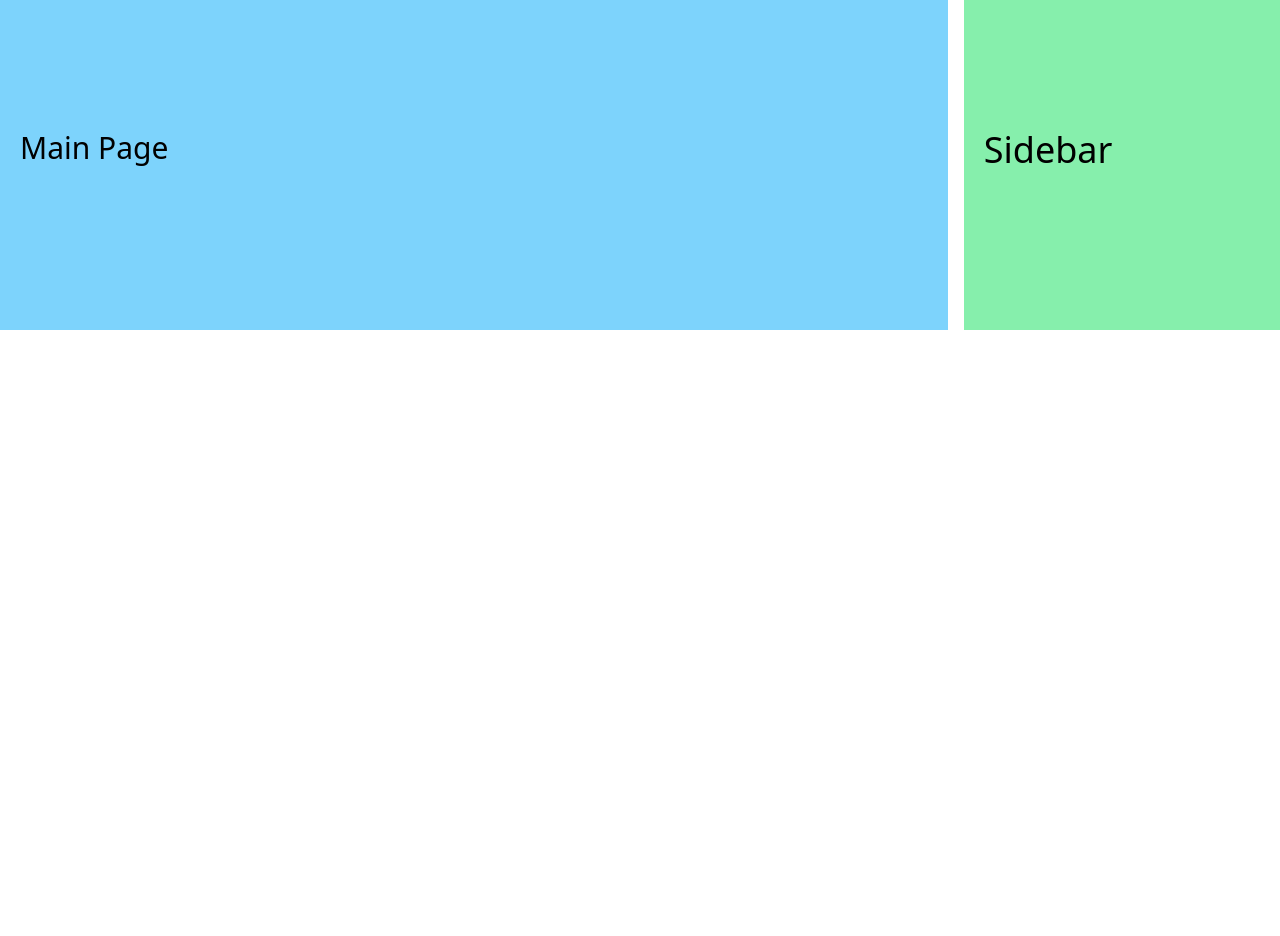
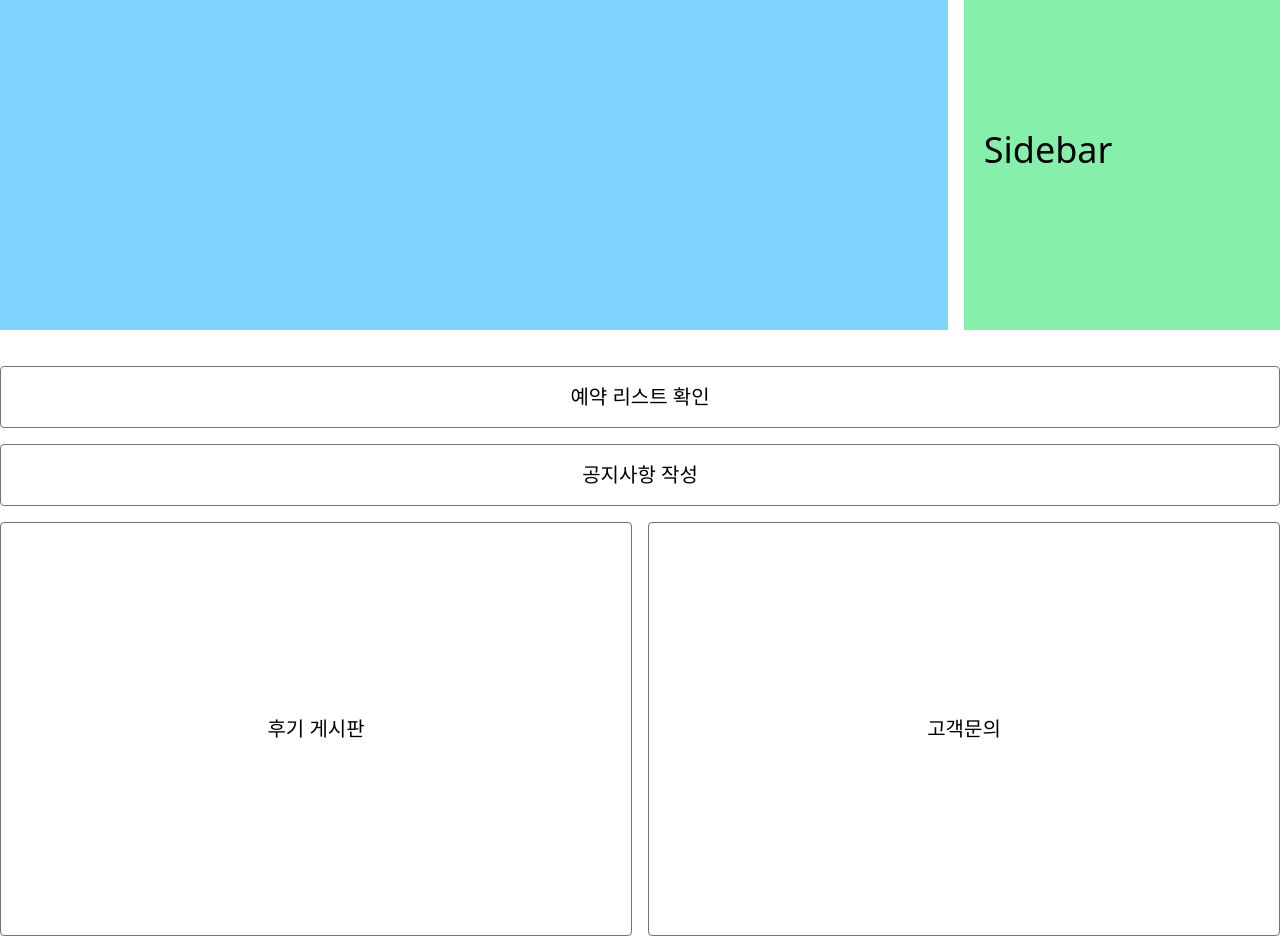
Before and after one commit to choisinsuk/BuffetHub, a React (Create React App) app: page / in a window 1280 px wide. Shown: the part 160-1096 px from the top of the page. Before the commit the page ends 800 px from the top, so only its background shows below. Built offline with nearby package versions, Linux system fonts and the light colour scheme.

Commit message:
메인페이지 레이아웃

```diff
--- a/src/admin/pages/main.js
+++ b/src/admin/pages/main.js
@@ -1,15 +1,88 @@
-// BasicLayout 가져오기
-import BasicLayout from "../layouts/BasicLayout";
+import React, { useState } from "react"; // React와 useState 훅 가져오기
+import { useNavigate } from "react-router-dom"; // useNavigate 훅 가져오기
+import BasicLayout from "../layouts/BasicLayout"; // BasicLayout 컴포넌트 가져오기
 
 const Main = () => {
+  const [todo, setTodo] = useState({ title: "", writer: "", dueDate: "" });
+  const [todos, setTodos] = useState([]); // 예약 리스트 상태 추가
+
+  const navigate = useNavigate(); // navigate 함수 선언
+
+  // 새로운 todo 항목을 추가하는 함수
+  const handleClickAdd = () => {
+    if (!todo.title || !todo.writer || !todo.dueDate) {
+      alert("모든 필드를 채워주세요."); // 필드가 비어있으면 알림
+      return;
+    }
+    setTodos([...todos, todo]); // 새로운 todo 항목을 todos 리스트에 추가
+    setTodo({ title: "", writer: "", dueDate: "" }); // 입력 필드를 초기화
+    console.log("Todo Added: ", todo); // 추가된 todo 항목 로그 출력
+  };
+
+  // todos 리스트를 보여주는 함수
+  const handleShowTodos = () => {
+    console.log("예약 리스트:", todos); // 예약 리스트 로그 출력
+    alert(JSON.stringify(todos, null, 2)); // 예약 리스트를 알림창에 표시
+  };
+
+  // 후기 게시판으로 이동하는 함수
+  const handleGoToReviewBoard = () => {
+    navigate("/reviewBoard"); // reviewBoard 페이지로 이동
+  };
+
+  // 고객문의 페이지로 이동하는 함수
+  const handleGoToCustomerInquiry = () => {
+    navigate("/CustomErinquiry"); // CustomErinquiry 페이지로 이동
+  };
+
+   // 공지사항 관리 페이지로 이동하는 함수
+   const handleGoToNotice = () => {
+    navigate("/Notice"); // Notice 페이지로 이동
+  };
+
   return (
-    <BasicLayout>
-      <div className="text-3xl">
-        <div>Main Page</div>
+    <>
+      <BasicLayout /> {/* 기본 레이아웃 컴포넌트 렌더링 */}
+
+      <div className="flex justify-center">
+        <button
+          type="button"
+          className="mt-4 w-full rounded p-4 border border-solid border-neutral-500 text-xl" // 버튼 스타일
+          onClick={handleShowTodos} // 버튼 클릭 시 예약 리스트 확인
+        >
+          예약 리스트 확인
+        </button>
       </div>
 
-    </BasicLayout>
+      <div className="flex justify-center">
+        <button
+          type="button"
+          className="mt-4 w-full rounded p-4 border border-solid border-neutral-500 text-xl" // 버튼 스타일
+          onClick={handleGoToNotice} // 버튼 클릭 시 공지사항 작성 확인
+        >
+          공지사항 작성
+        </button>
+      </div>
+
+      <div className="flex justify-center space-x-4"> {/* 버튼 간 간격을 위해 space-x-4 추가 */}
+        <button
+          type="button"
+          className="mt-4 w-1/2 rounded p-48 border border-solid border-neutral-500 text-xl text-center" // 후기 게시판 버튼 스타일
+          onClick={handleGoToReviewBoard} // 버튼 클릭 시 후기 게시판으로 이동
+        >
+          후기 게시판
+        </button>
+        <button
+          type="button"
+          className="mt-4 w-1/2 rounded p-48 border border-solid border-neutral-500 text-xl text-center" // 고객문의 버튼 스타일
+          onClick={handleGoToCustomerInquiry} // 버튼 클릭 시 고객문의 페이지로 이동
+        >
+          고객문의
+        </button>
+
+      </div>
+    </>
   );
-}
+};
 
-export default Main;
+export default Main; // Main 컴포넌트 내보내기
```
